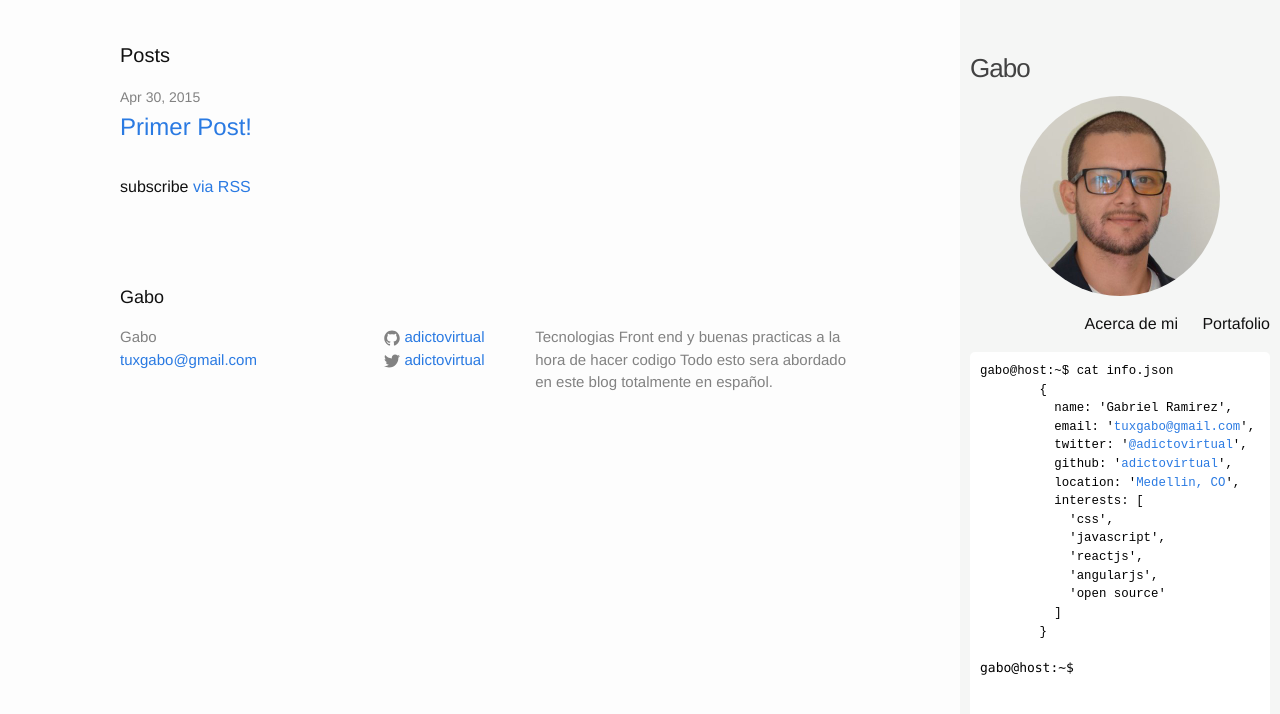
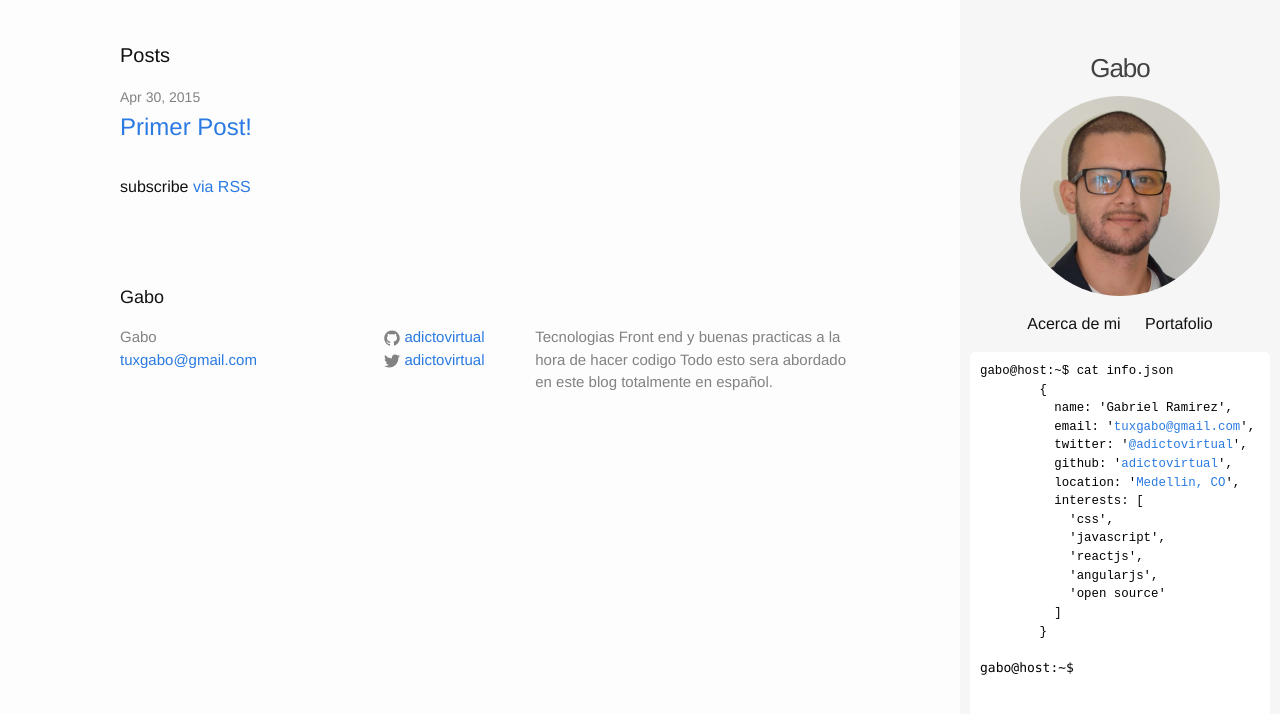
Before and after one commit to juanramirezc2/adictovirtual.github.io, a Jekyll site: the page built from index.html, in a window 1280 px wide. Shown: the top 714 px of the page. Built offline with Jekyll 4.4.1, drawn with Linux system fonts in a browser that asks for light colours.

Commit message:
sidebar text centered

```diff
--- a/_sass/_layout.scss
+++ b/_sass/_layout.scss
@@ -16,7 +16,8 @@
     letter-spacing: -1px;
     margin-bottom: 0;
     float: left;
-
+    text-align:center;
+    width:100%;
     &,
     &:visited {
         color: $grey-color-dark;
@@ -26,6 +27,8 @@
 .site-nav {
     float: right;
     line-height: 56px;
+    width:100%;
+    text-align:center;
 
     .menu-icon {
         display: none;
```
